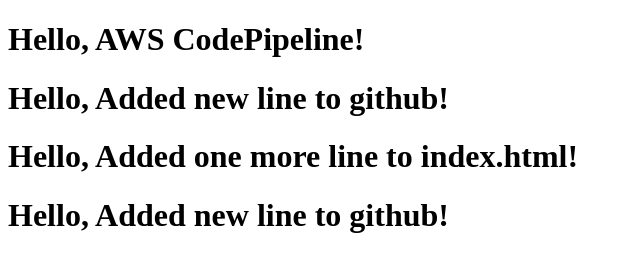
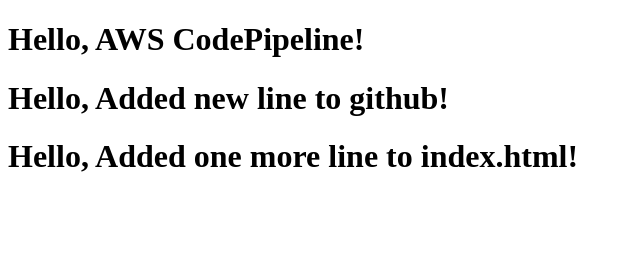
Before and after one commit to cloud18211821/awscodepipeline, a plain HTML site: page index.html in a window 1280 px wide. Shown: the whole page, without its empty margins (0-640 px from the left). Drawn offline with Linux system fonts and the light colour scheme.

Commit message:
Update index.html

```diff
--- a/index.html
+++ b/index.html
@@ -7,7 +7,5 @@
     <h1>Hello, AWS CodePipeline!</h1>
     <h1>Hello, Added new line to github!</h1>
     <h1>Hello, Added one more line to index.html!</h1>
-    <h1>Hello, Added new line to github!</h1>
-
 </body>
 </html>
```
